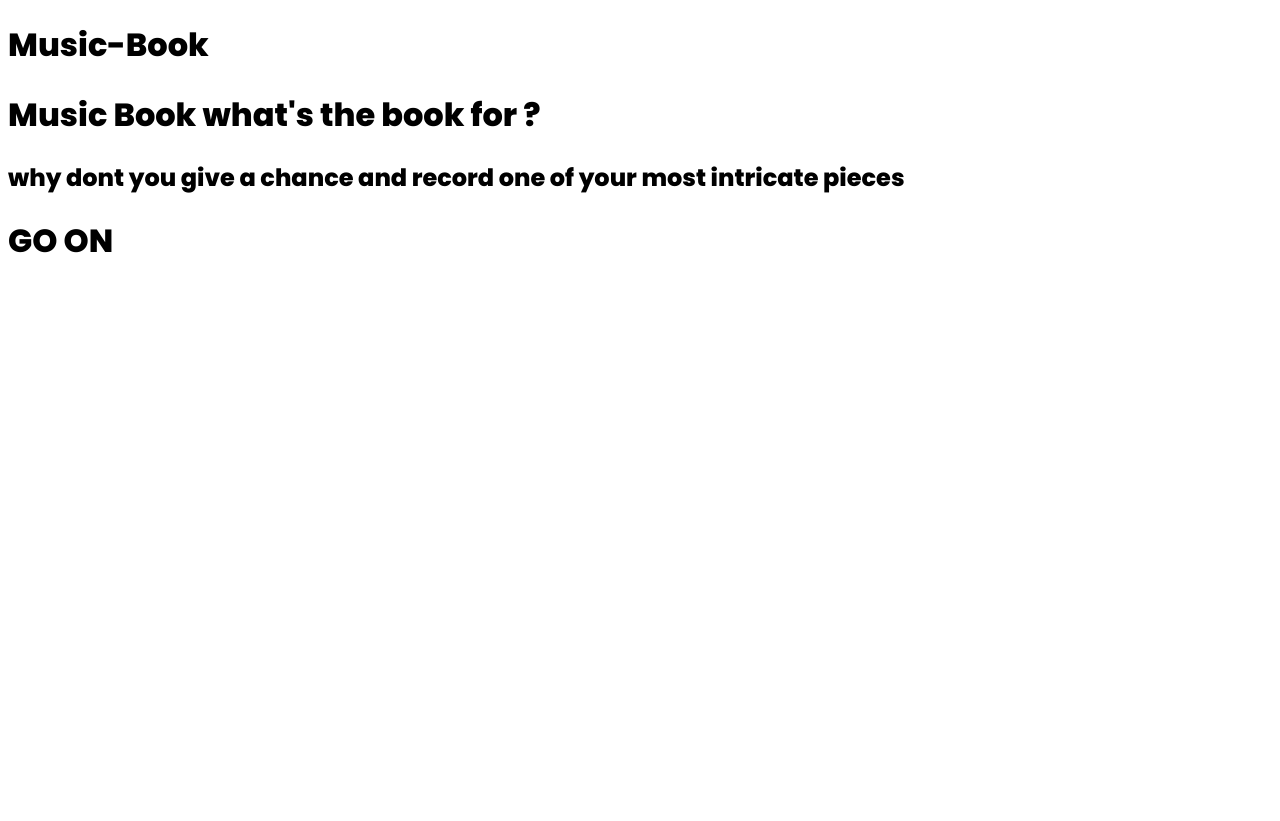
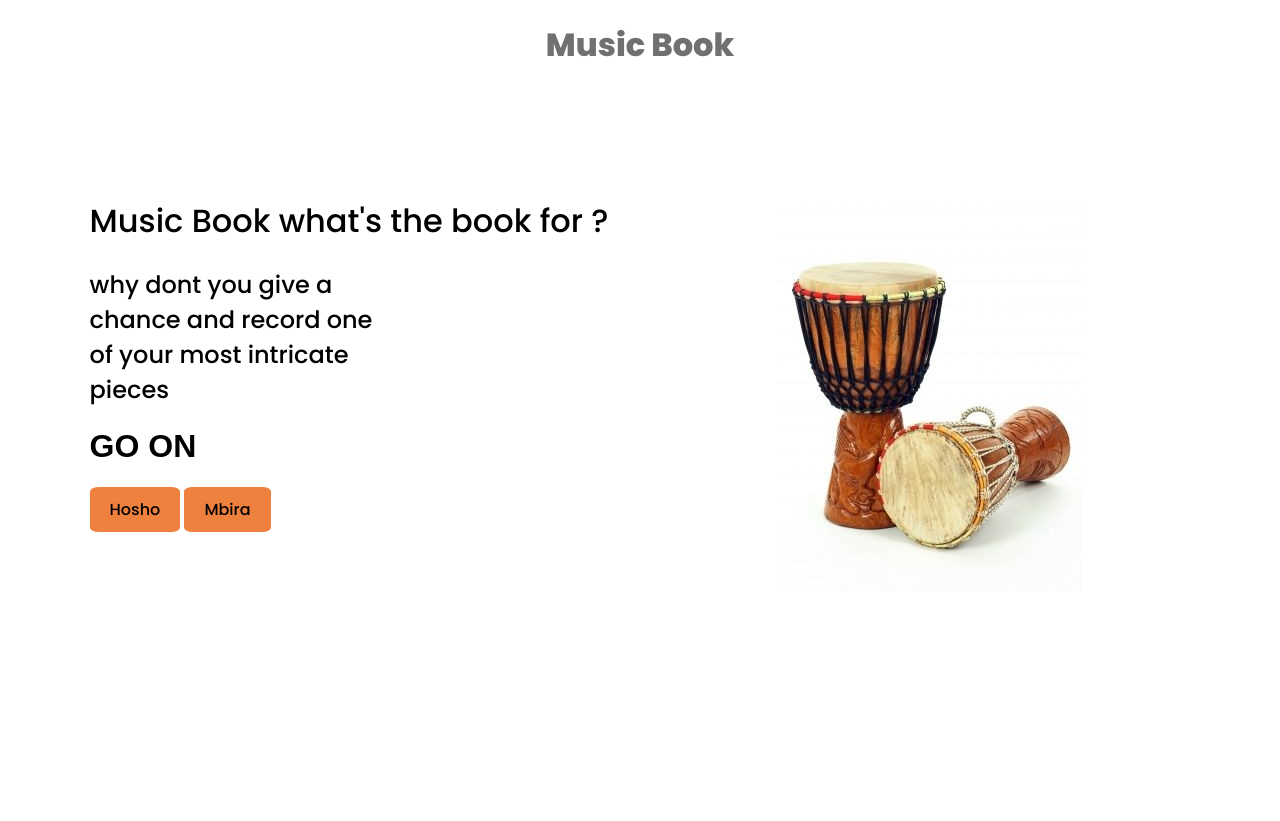
Before and after one commit to Lirewall/Music-Book, a Flask app: page / in a window 1280 px wide. Before the commit the page ends 253 px from the top, so only its background shows below. Run offline with Flask 3, Linux system fonts and the light colour scheme.

Commit message:
updating web layout

```diff
--- a/static/style.css
+++ b/static/style.css
@@ -1,16 +1,22 @@
+@font-face {
+    font-family:"Poppins";
+    src: url('/static/fonts/poppins/POPPINS-EXTRABOLD.TTF');
+    font-weight: 700;
+}
 @font-face {
     font-family:"Poppins";
     src: url('/static/fonts/poppins/POPPINS-MEDIUM.TTF');
+    font-weight: 400;
 }
+
 @font-face {
-    font-family:"Poppins";
-    src: url('/static/fonts/poppins/POPPINS-EXTRABOLD.TTF');
-}
-@font-face {
-    font-family:"Arial";
+    font-family:"Arial_black";
     src: url('/static/fonts/Arial/ARIBLK.TTF');
 }
 
 body{
     font-family:'Poppins' , sans-serif ;
+    font-weight:300;
+    margin:0;
+    min-height: 100vh;
 }
--- a/templates/vedio.html
+++ b/templates/vedio.html
@@ -16,7 +16,8 @@
 
 
     </video>
-    <button>Download</button>
+    <button>Download aud</button>
+    <button>Download music book</button>
 
     <div class="music_info"></div>
 
--- a/templates/web.html
+++ b/templates/web.html
@@ -7,16 +7,76 @@
     <link rel="stylesheet" href="/static/style.css">
 </head>
 <body>
-    <h1 class="logo">Music-Book</h1>
-    <h1>Music Book what's the book for ?</h1>
-    <h2>why dont you give a chance and record one of your most intricate pieces</h2>
+    <h1 class="logo">Music Book</h1>
+    <div class="wrap">
+        <h1 class="st-1">Music Book what's the book for ?</h1>
+        <h2 class="st-2">why dont you give a chance and record one of your most intricate pieces</h2>
 
-    <h1>GO ON </h1>
-    <div class="img_tab-1"></div>
-    <div class="img_tab-2"></div>
-    <div class="img_tab-3"></div>
+        <h1 class="st-3">GO ON </h1>
 
-    <style></style>
+        <button>Hosho</button>
+        <a href="/templates/steps.html">
+            <button>Mbira</button>
+        </a>
+
+    </div>
+
+    <div class="img_box-1">
+        <div class="img_tab-1">
+            <img src="/static/images/1.jpg" alt="">
+        </div>
+
+    </div>
+
+
+    <style>
+        .wrap{
+                margin:  10% 0  0 7%;
+            }
+        .img_box-1{
+
+                position: absolute;
+                right: 30%;
+                top: 25%;
+
+
+
+            }
+        .img_tab-1{
+
+                width: 120px;
+                height: 300px;
+                background-color: #EF813F;
+
+            }
+
+        .st-1{
+                font-weight: 500;
+            }
+        .st-2{
+                font-weight: 300;
+                margin: 0 900px 0 0;
+
+            }
+        .st-3{
+                font-family: 'Arial';
+                font-weight: 900    ;
+            }
+        .logo{
+                display: flex;
+                justify-content: center;
+                color: #707070;
+            }
+        button{
+            background-color: #EF813F;
+            border: none;
+            font-size: 16px;
+            border-radius: 10%;
+            padding: 10px 20px;
+            font-family: "Poppins";
+
+        }
+    </style>
 
 </body>
 </html>
```
Also changed, not shown: templates/steps.html (+44 -7 lines), static/images/1.jpg (renamed from static/images/bd5b8be804b855431795471267a52068.jpg), static/images/2.jpg (renamed from static/images/d3ba0c40706bd8456d82a629d8f6da46.jpg).
